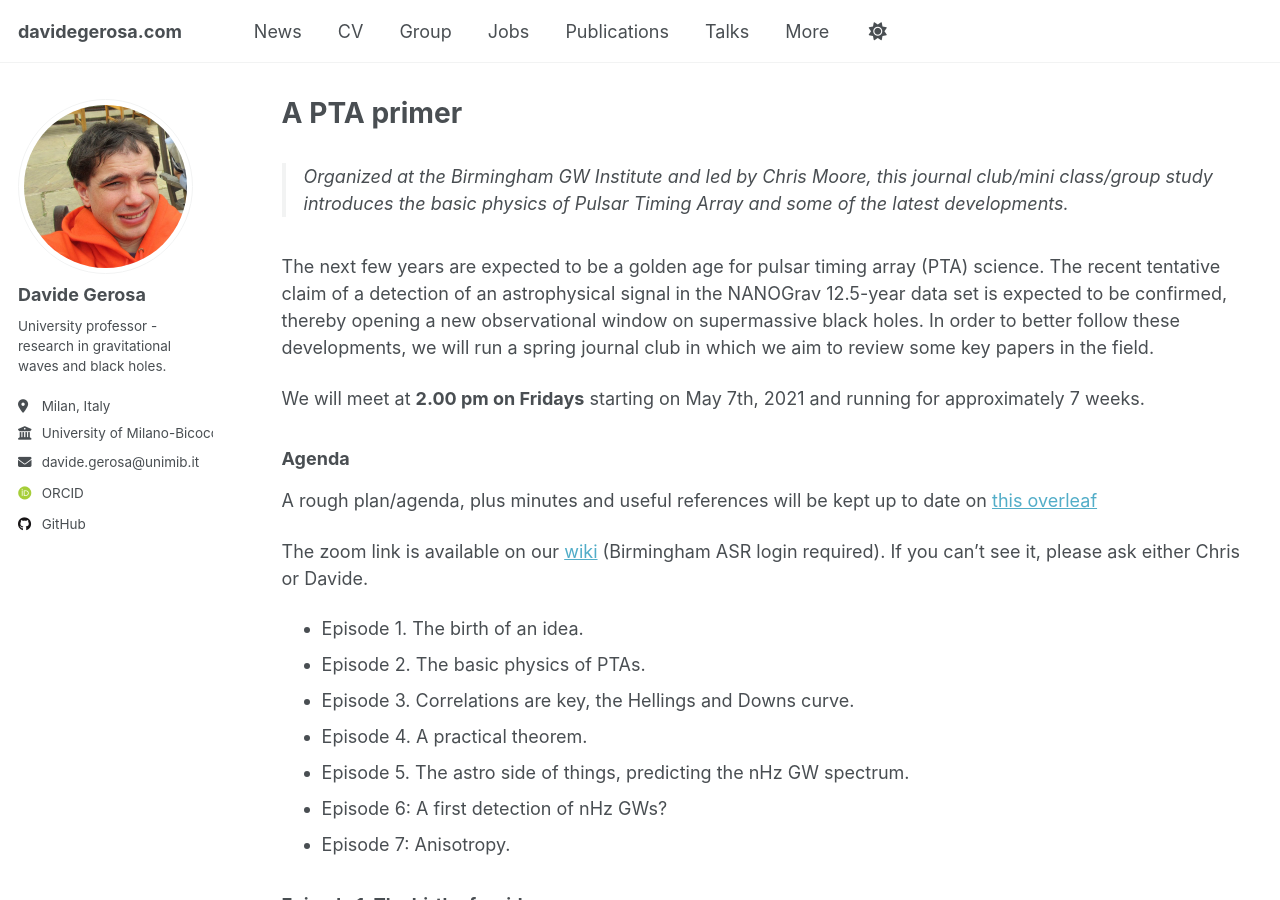
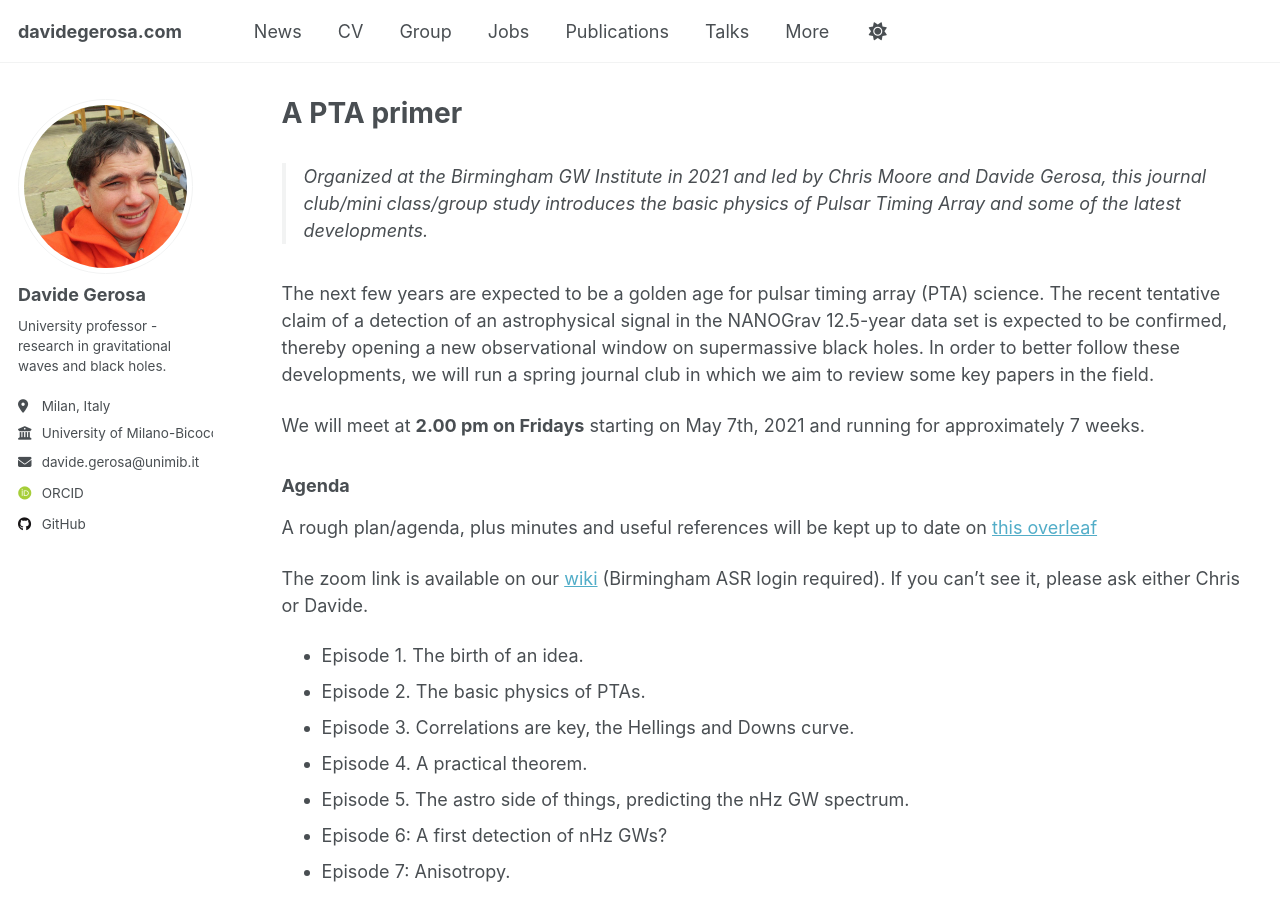
Before and after one commit to dgerosa/website, a Jekyll site: the page built from _pages/ptaprimer.md, in a window 1280 px wide and 900 px high. Built offline with Jekyll 4.4.1, drawn with Linux system fonts in a browser that asks for light colours; some web fonts are replaced.

Commit message:
Sat Jun 14 13:31:16 CEST 2025

```diff
--- a/_pages/ptaprimer.md
+++ b/_pages/ptaprimer.md
@@ -5,7 +5,7 @@
 author_profile: true
 ---
 
-> *Organized at the Birmingham GW Institute and led by Chris Moore, this journal club/mini class/group study introduces the basic physics of Pulsar Timing Array and some of the latest developments.*
+> *Organized at the Birmingham GW Institute in 2021 and led by Chris Moore and Davide Gerosa, this journal club/mini class/group study introduces the basic physics of Pulsar Timing Array and some of the latest developments.*
 
 
 The next few years are expected to be a golden age for pulsar timing array (PTA) science. The recent tentative claim of a detection of an astrophysical signal in the NANOGrav 12.5-year data set is expected to be confirmed, thereby opening a new observational window on supermassive black holes. In order to better follow these developments, we will run a spring journal club in which we aim to review some key papers in the field.
```
